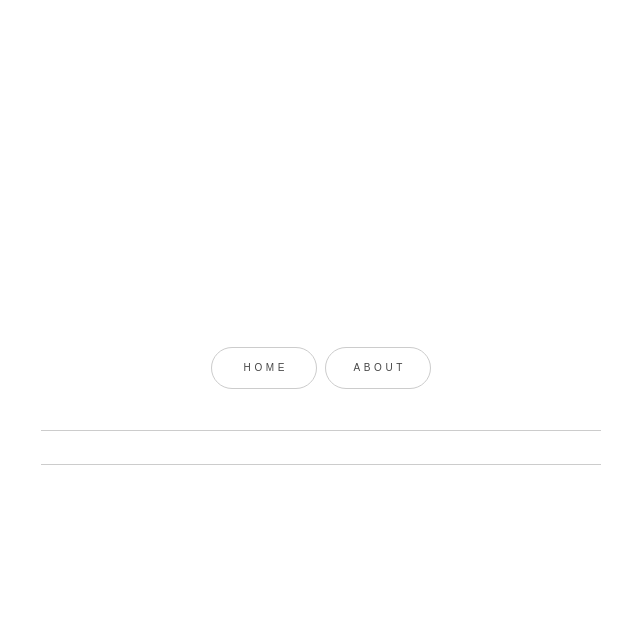
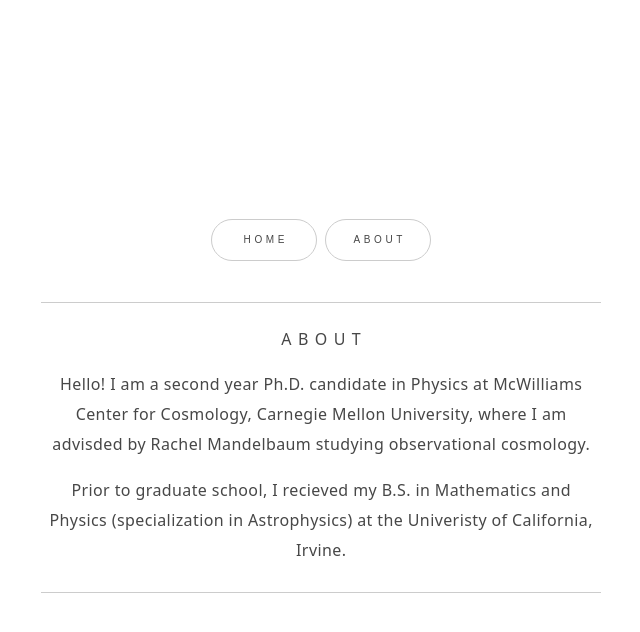
Before and after one commit to andyyPark/andyyPark.github.io, a Next.js app: page / in a window 1280 px wide. Both pictures are taken after a click on the element "ABOUT". Shown: the top 632 px of the page, without its empty margins (319-959 px from the left). Built offline with nearby package versions, Linux system fonts and the light colour scheme.

Commit message:
Add about me

```diff
--- a/components/AboutSection.jsx
+++ b/components/AboutSection.jsx
@@ -10,7 +10,20 @@ const HomeSection = ({ active }) => {
       >
         <hr id="outer-divider" />
 
-        <hr id="outer-divider"/>
+        <p id="about">About</p>
+        <p id="about__text">
+          <span className="p">
+            Hello! I am a second year Ph.D. candidate in Physics at McWilliams
+            Center for Cosmology, Carnegie Mellon University, where I am
+            advisded by Rachel Mandelbaum studying observational cosmology.
+          </span>
+          <span className="p">
+            Prior to graduate school, I recieved my B.S. in Mathematics and Physics
+            (specialization in Astrophysics) at the Univeristy of California, Irvine.
+          </span>
+        </p>
+
+        <hr id="outer-divider" />
       </section>
     </>
   );
--- a/styles/globals.css
+++ b/styles/globals.css
@@ -207,6 +207,35 @@ hr:before {
   font-family: 'Source Sans Pro', sans-serif;
 }
 
+#about {
+  text-transform: uppercase;
+  color: #474747;
+  font-family: 'Source Sans Pro' sans-serif;
+  letter-spacing: 0.4rem;
+  width: calc(100% + 0.4rem);
+  font-size: 1em;
+  line-height: 1.5;
+  font-weight: 400;
+}
+
+#about__text {
+  color: #474747;
+  font-family: 'Source Sans Pro' sans-serif;
+  letter-spacing: 0.025rem;
+  width: calc(100% + 0.025rem);
+  font-size: 1em;
+  line-height: 1.875;
+  font-weight: 200;
+}
+
+#about__text span.p:nth-child(n + 2) {
+  margin-top: 1rem;
+}
+
+p span.p {
+  display: block;
+  position: relative;
+}
 
 
 
```
